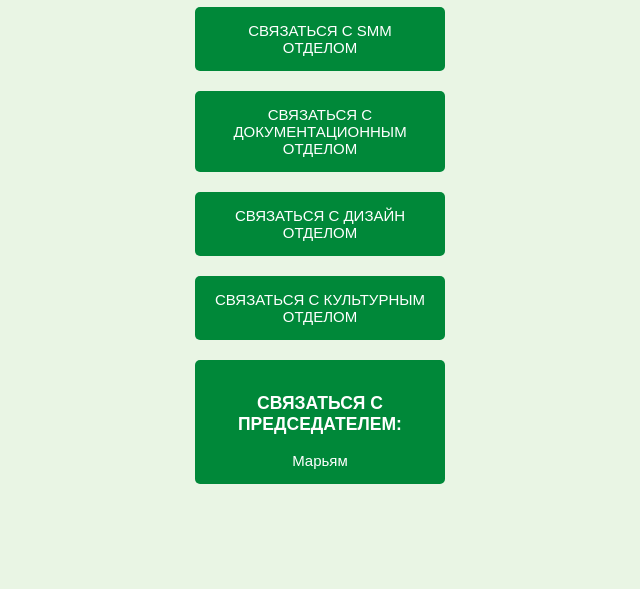
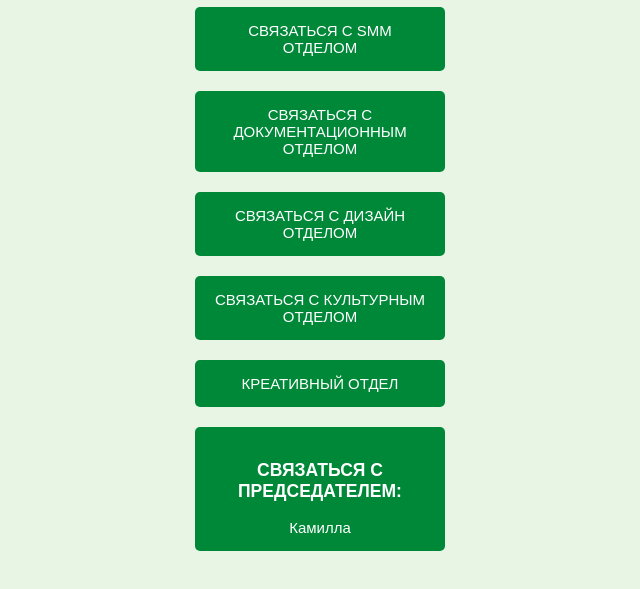
Before and after one commit to ayzyk/tatclubmgimo, a plain HTML site: page index.html in a window 1280 px wide. Shown: the part 459-1048 px from the top of the page, without its empty margins (320-960 px from the left). Before the commit the page ends 993 px from the top, so only its background shows below. Drawn offline with Linux system fonts and the light colour scheme.

Commit message:
Update index.html

```diff
--- a/index.html
+++ b/index.html
@@ -40,14 +40,16 @@
             <a href="https://t.me/Marat_Zaripov" target="_blank">
                 <button class="button">СВЯЗАТЬСЯ С КУЛЬТУРНЫМ ОТДЕЛОМ</button>
             </a>
+            <a href="https://t.me/alisherkkinn" target="_blank">
+                <button class="button">КРЕАТИВНЫЙ ОТДЕЛ</button>
+            </a>
             <button class="button">
                 <a href="https://t.me/kami_shaymyardyanova" target="_blank" style="color: #fff; text-decoration: none;">
                     <h3>СВЯЗАТЬСЯ С ПРЕДСЕДАТЕЛЕМ:</h3>
-                    Марьям
+                    Камилла
                 </a>
             </button>
         </div>
     </div>
 
 </body>
-</html>
```
